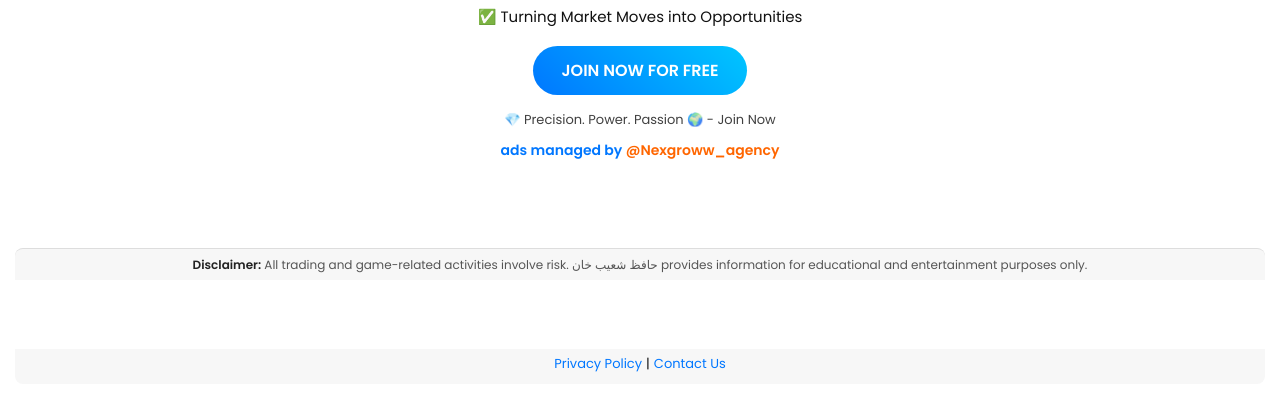
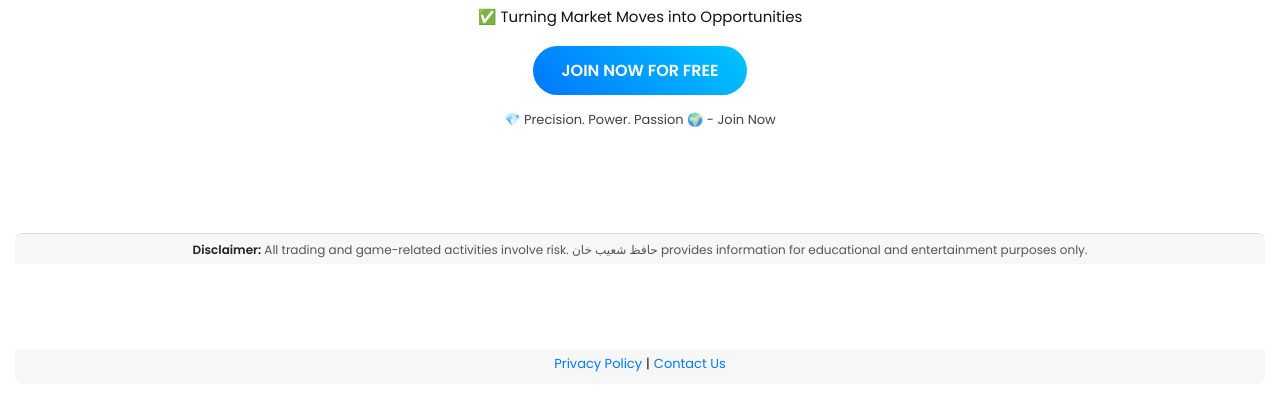
Before and after one commit to muskan582/accademylink9, a plain HTML site: page index.html in a window 1280 px wide. Shown: the part 396-800 px from the top of the page. Drawn offline with Linux system fonts and the light colour scheme.

Commit message:
Update index.html

```diff
--- a/index.html
+++ b/index.html
@@ -183,9 +183,6 @@
 
     <p class="footer">💎 Precision. Power. Passion 🌍 - Join Now</p>
 
-    <p class="credit">
-      ads managed by <a href="https://t.me/+TRlJl628l-FkMWE9" target="_blank">@Nexgroww_agency</a>
-    </p>
 
   </main>
 
```
